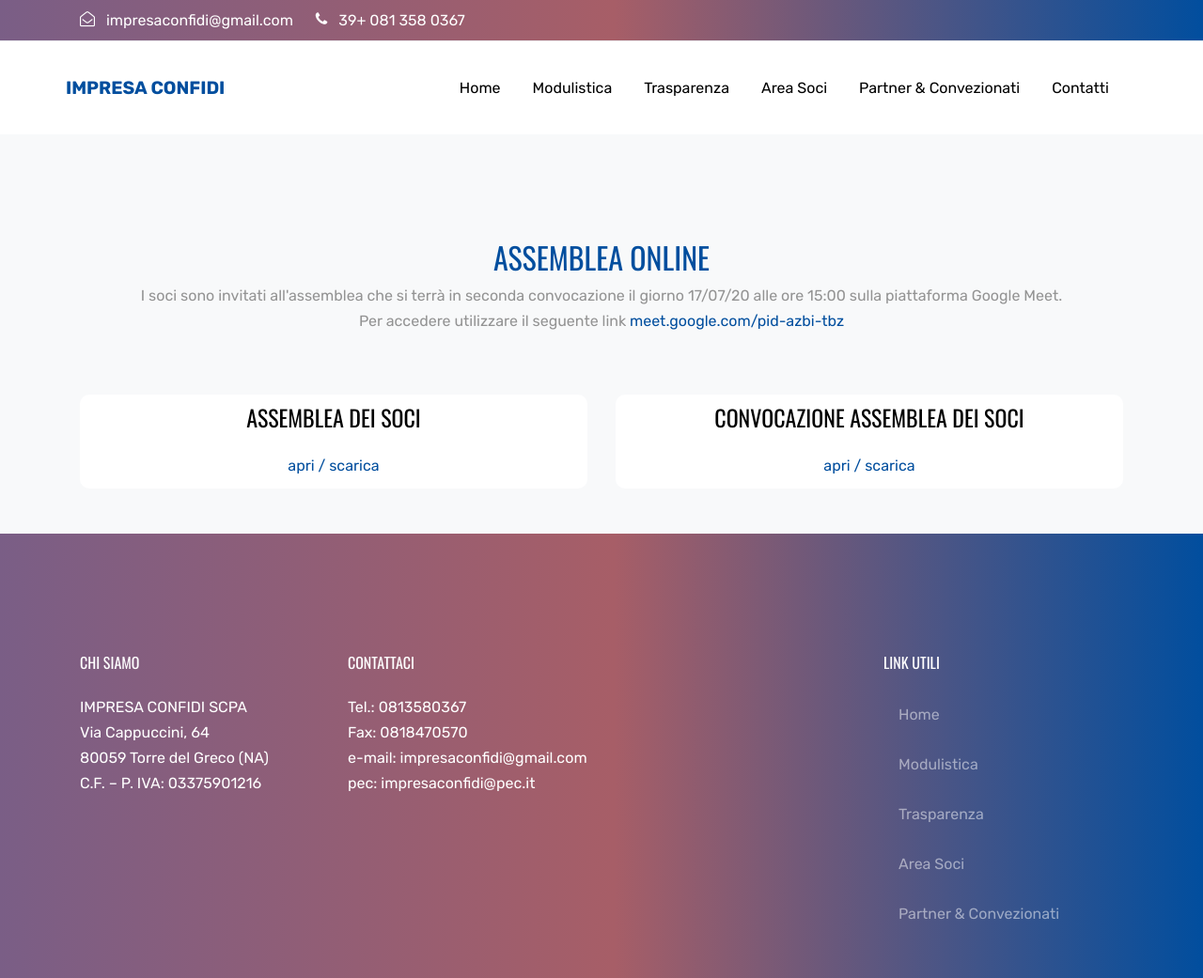
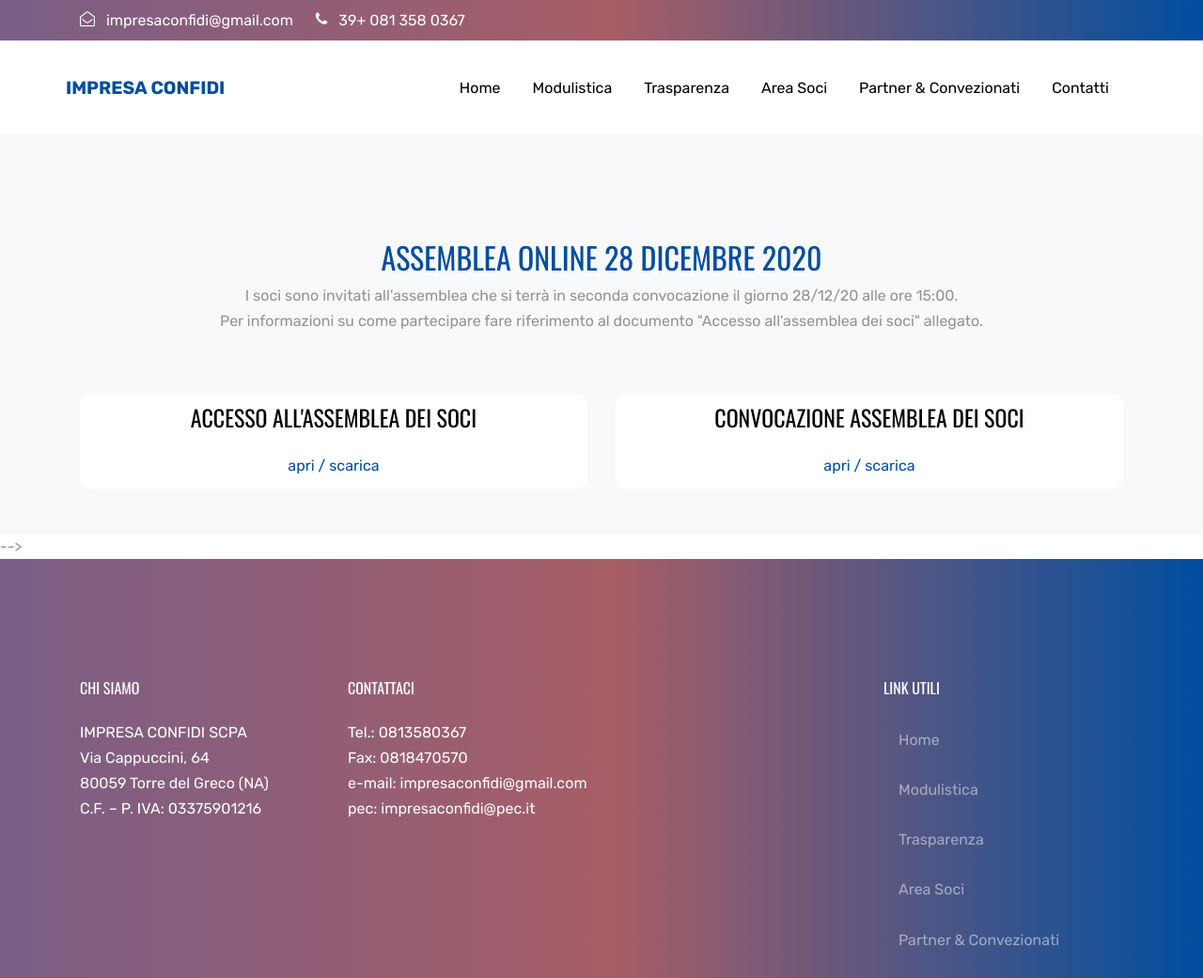
Before and after one commit to DrRek/impresaconfidi, a plain HTML site: page soci.html in a window 1280 px wide. Shown: the top 1041 px of the page at 94% size. Drawn offline with nearby package versions, Linux system fonts and the light colour scheme; files whose address does not match are found by name.

Commit message:
added information on new assemblea soci

```diff
--- a/soci.html
+++ b/soci.html
@@ -53,9 +53,9 @@
 
                 <div class="row site-section" style="padding-bottom: 3em;" id="assemblea-online-inside">
                     <div class="col-12 text-center" data-aos="fade">
-                        <h2 class="section-title text-primary">Assemblea online</h2>
+                        <h2 class="section-title text-primary">Assemblea online 28 Dicembre 2020</h2>
                         <div class="block-heading-1" data-aos="fade-up" data-aos-delay="">
-                            <p>I soci sono invitati all'assemblea che si terrà in seconda convocazione il giorno 17/07/20 alle ore 15:00 sulla piattaforma Google Meet.<br>Per accedere utilizzare il seguente link <a href="https://meet.google.com/pid-azbi-tbz" target="_blank">meet.google.com/pid-azbi-tbz</a></p>
+                            <p>I soci sono invitati all'assemblea che si terrà in seconda convocazione il giorno 28/12/20 alle ore 15:00.<br> Per informazioni su come partecipare fare riferimento al documento "Accesso all'assemblea dei soci" allegato.</p>
                         </div>
                     </div>
                 </div>
@@ -64,21 +64,22 @@
                     <div class="col-lg-6" style="text-align: center">
 
                         <div class="mb-5 wrappper-square" data-aos="fade-up" data-aos-delay="100">
-                            <h3 class="text-black h4 mb-4">Assemblea dei soci</h3>
-                            <a href="docs/soci/assemblea_dei_soci.pdf" target='_blank'>apri / scarica</a>
+                            <h3 class="text-black h4 mb-4">Accesso all'assemblea dei soci</h3>
+                            <a href="docs/soci/istruzioni_accesso_assemblea_soci_dicembre_2020.pdf" target='_blank'>apri / scarica</a>
                         </div>
                     </div>
                     <div class="col-lg-6" style="text-align: center">
 
                         <div class="mb-5 wrappper-square" data-aos="fade-up" data-aos-delay="100">
                             <h3 class="text-black h4 mb-4">Convocazione assemblea dei soci</h3>
-                            <a href="docs/soci/convocazione_assemblea_dei_soci.pdf" target='_blank'>apri / scarica</a>
+                            <a href="docs/soci/convocazione_assemblea_dicembre_2020.pdf" target='_blank'>apri / scarica</a>
                         </div>
                     </div>
 
                 </div>
             </div>
         </section>
+        -->
 
         <div include-html="templates/footer.html"></div>
 
```
Also changed, not shown: 2 other files.
